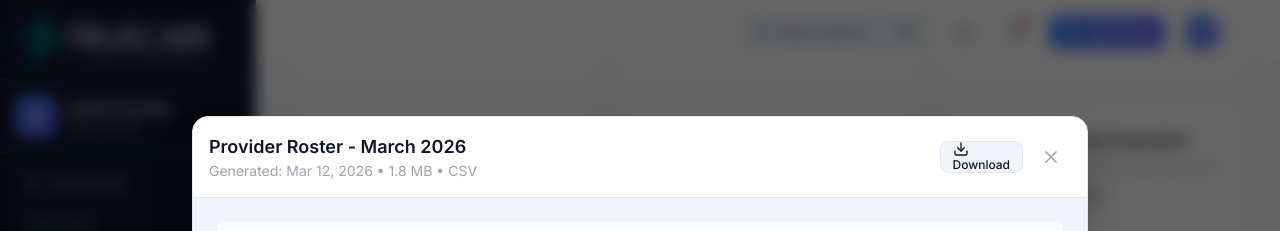
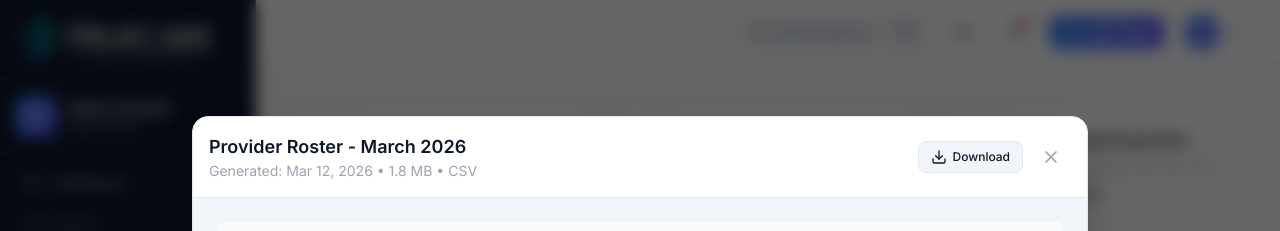
Before and after one commit to CoHoast/clarity-health-network, a Next.js app: page /admin/reports in a window 1280 px wide. Both pictures are taken after a click on the button 1142 px from the left and 861 px from the top of the page. Shown: the part 461-692 px from the top of the page. Built offline with nearby package versions, Linux system fonts and the light colour scheme.

Commit message:
Fix: Reports page button icon prop

```diff
--- a/app/admin/reports/page.tsx
+++ b/app/admin/reports/page.tsx
@@ -316,8 +316,7 @@ export default function ReportsPage() {
                   </p>
                 </div>
                 <div className="flex items-center gap-2">
-                  <Button variant="secondary" size="sm" onClick={() => handleDownload(previewingReport)}>
-                    <Download className="w-4 h-4 mr-2" />
+                  <Button variant="secondary" size="sm" icon={<Download className="w-4 h-4" />} onClick={() => handleDownload(previewingReport)}>
                     Download
                   </Button>
                   <IconButton icon={<X className="w-5 h-5" />} onClick={() => setPreviewingReport(null)} />
```
